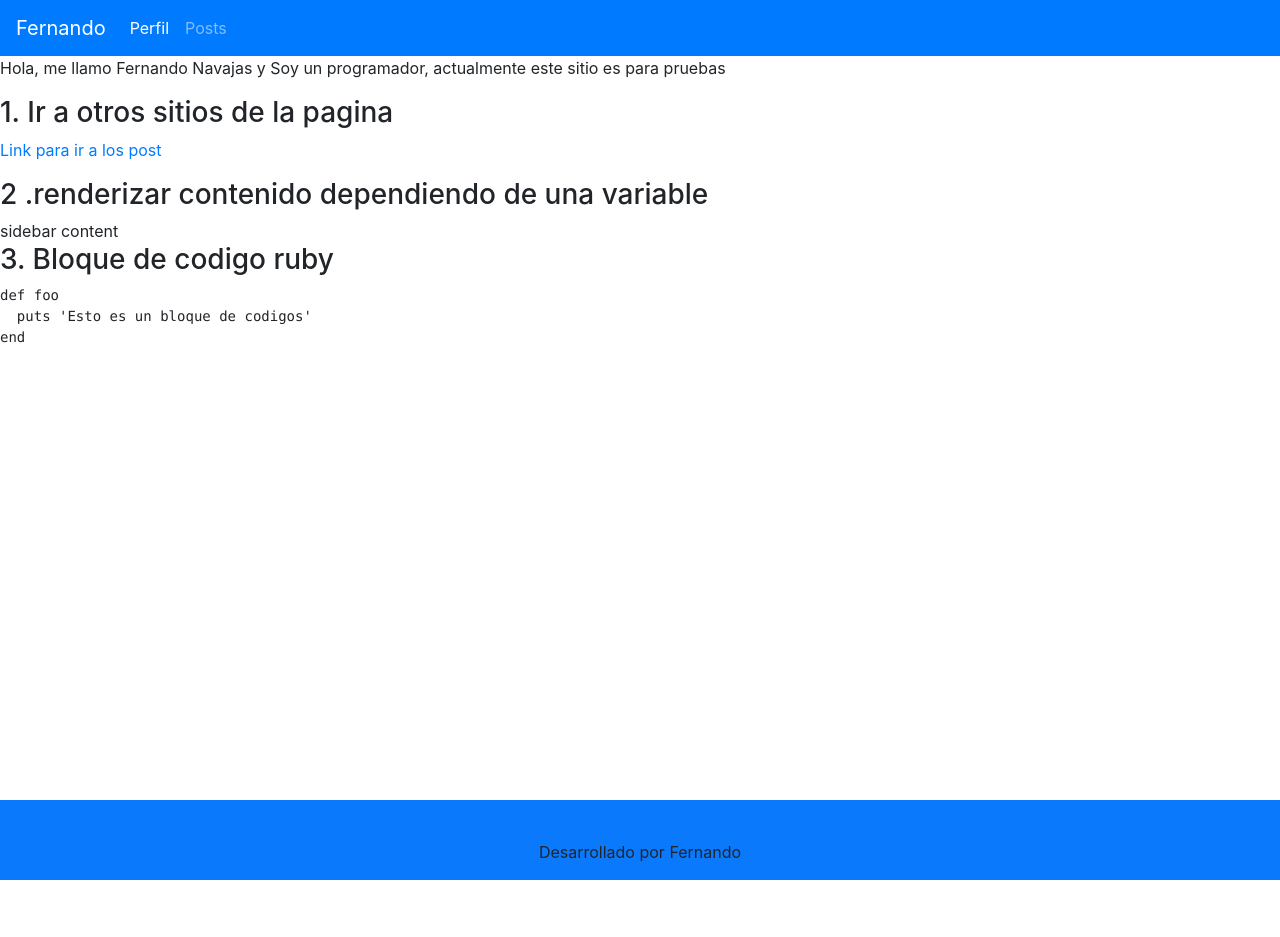
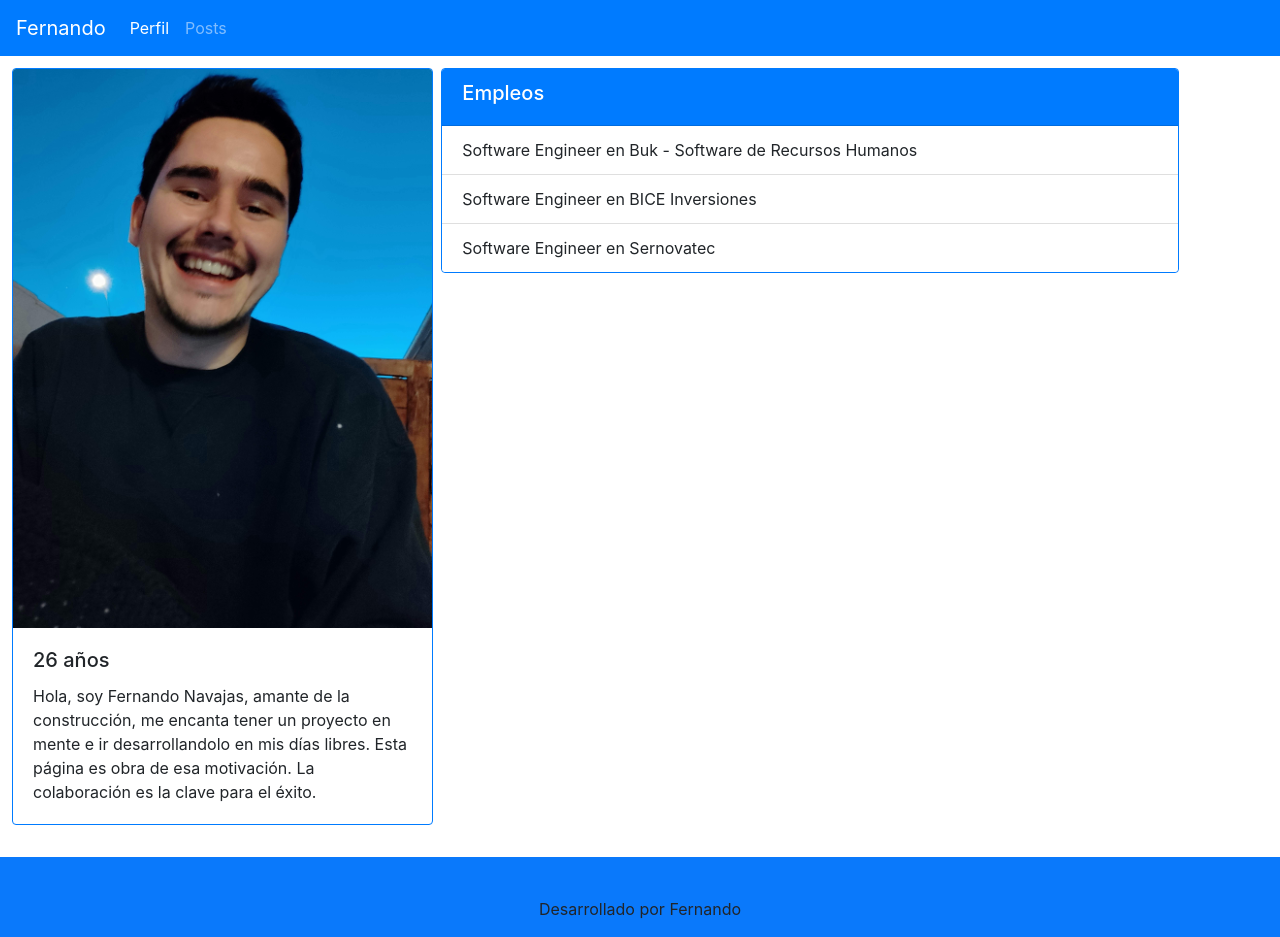
Before and after one commit to fernandonavajas/my-blog, a Jekyll site: the page built from index.html, in a window 1280 px wide. Built offline with Jekyll 4.4.1, drawn with Linux system fonts in a browser that asks for light colours; before the commit the page ends 900 px from its top, so only the background shows below that.

Commit message:
agregar jquery y mostrar informacion en la vista de perfil

```diff
--- /dev/null
+++ b/_includes/profile-jobs.html
@@ -0,0 +1,37 @@
+<div id="accordion" class="card card-jobs border-primary col-md-7 m-1 p-0">
+  <div class="card-header bg-primary text-white">
+    <h5>Empleos</h5>
+  </div>
+  <ul class="list-group list-group-flush">
+    <li class="list-group-item">
+      <div data-toggle="collapse" data-target="#collapseOne" aria-expanded="true" aria-controls="collapseOne">
+        Software Engineer en Buk - Software de Recursos Humanos
+      </div>
+      <div id="collapseOne" class="collapse" aria-labelledby="headingOne" data-parent="#accordion">
+        <div class="card-body">
+          kiwi melon
+        </div>
+      </div>
+    </li>
+    <li class="list-group-item">
+      <div data-toggle="collapse" data-target="#collapseTwo" aria-expanded="true" aria-controls="collapseOne">
+        Software Engineer en BICE Inversiones
+      </div>
+      <div id="collapseTwo" class="collapse" aria-labelledby="headingTwo" data-parent="#accordion">
+        <div class="card-body">
+          banana
+        </div>
+      </div>
+    </li>
+    <li class="list-group-item">
+      <div data-toggle="collapse" data-target="#collapseThree" aria-expanded="true" aria-controls="collapseOne">
+        Software Engineer en Sernovatec
+      </div>
+      <div id="collapseThree" class="collapse" aria-labelledby="headingThree" data-parent="#accordion">
+        <div class="card-body">
+          pera manzana
+        </div>
+      </div>
+    </li>
+  </ul>
+</div>
--- a/_layouts/default.html
+++ b/_layouts/default.html
@@ -4,6 +4,8 @@
     <meta charset="utf-8">
     <title>{{ page.title }}</title>
     <link rel="stylesheet" href="/my-blog/assets/css/styles.css">
+    <script src="https://ajax.googleapis.com/ajax/libs/jquery/3.3.1/jquery.min.js"></script>
+    <script src="https://cdnjs.cloudflare.com/ajax/libs/popper.js/1.14.0/umd/popper.min.js"></script>
     <script src="https://maxcdn.bootstrapcdn.com/bootstrap/4.5.2/js/bootstrap.min.js"></script>
   </head>
   <body>
--- a/_sass/main.scss
+++ b/_sass/main.scss
@@ -19,9 +19,16 @@ body::after {
   position: absolute;
   bottom: 0;
   width: 100%;
-  height: 100px;
 }
 
 .page-footer{
   background: #0A79FB;
 }
+
+.card-profile {
+  max-width: 18rem;
+}
+.card-jobs {
+  width: 100%;
+  height: fit-content;
+}
--- /dev/null
+++ b/index.html
@@ -0,0 +1,21 @@
+---
+layout: default
+title: Perfil
+show_sidebar: true
+---
+
+<div class="row m-2">
+  <div class="card card-profile border-primary col-md-4 m-1 p-0">
+  <img class="card-img-top" src="assets/images/perfil.jpg" alt="Card image cap">
+    <div class="card-body">
+      <h5 class="card-title">26 años</h5>
+      <p class="card-text "> Hola, soy Fernando Navajas,
+        amante de la construcción, me encanta tener un proyecto
+        en mente e ir desarrollandolo en mis días libres. Esta página
+        es obra de esa motivación.
+        La colaboración es la clave para el éxito.
+      </p>
+    </div>
+  </div>
+  {% include profile-jobs.html %}
+</div>
--- a/index.md
+++ /dev/null
@@ -1,25 +0,0 @@
----
-layout: default
-title: Perfil
-show_sidebar: true
----
-
-Hola, me llamo Fernando Navajas y Soy un programador, actualmente este sitio es para pruebas
-
-
-### 1. Ir a otros sitios de la pagina
-[Link para ir a los post](/my-blog{% link posts.html%})
-
-### 2 .renderizar contenido dependiendo de una variable
-{% if page.show_sidebar %}
-  <div class="sidebar">
-    sidebar content
-  </div>
-{% endif %}
-
-### 3. Bloque de codigo ruby
-{% highlight ruby %}
-def foo
-  puts 'Esto es un bloque de codigos'
-end
-{% endhighlight %}
```
Also changed, not shown: assets/images/perfil.jpg (added).
